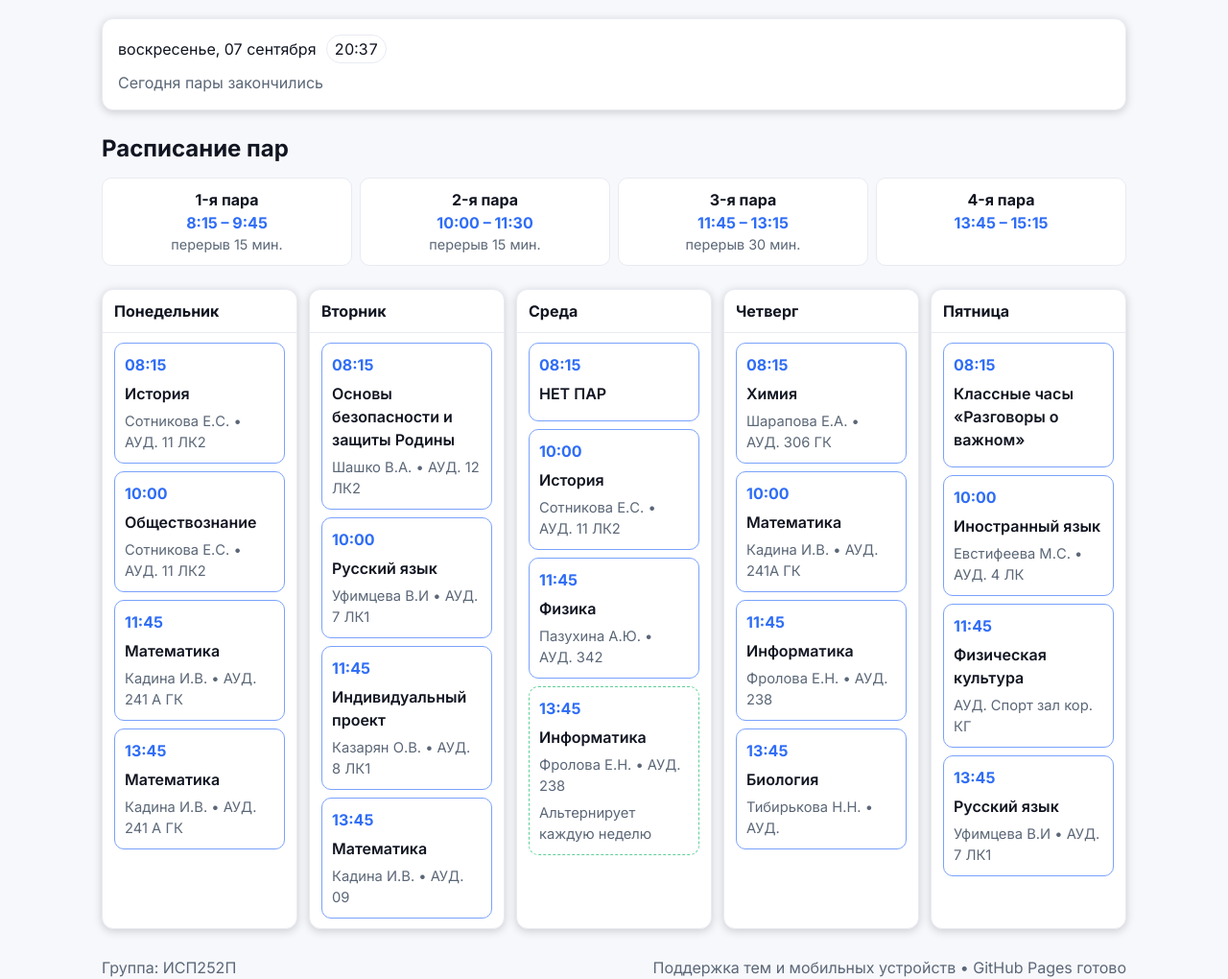
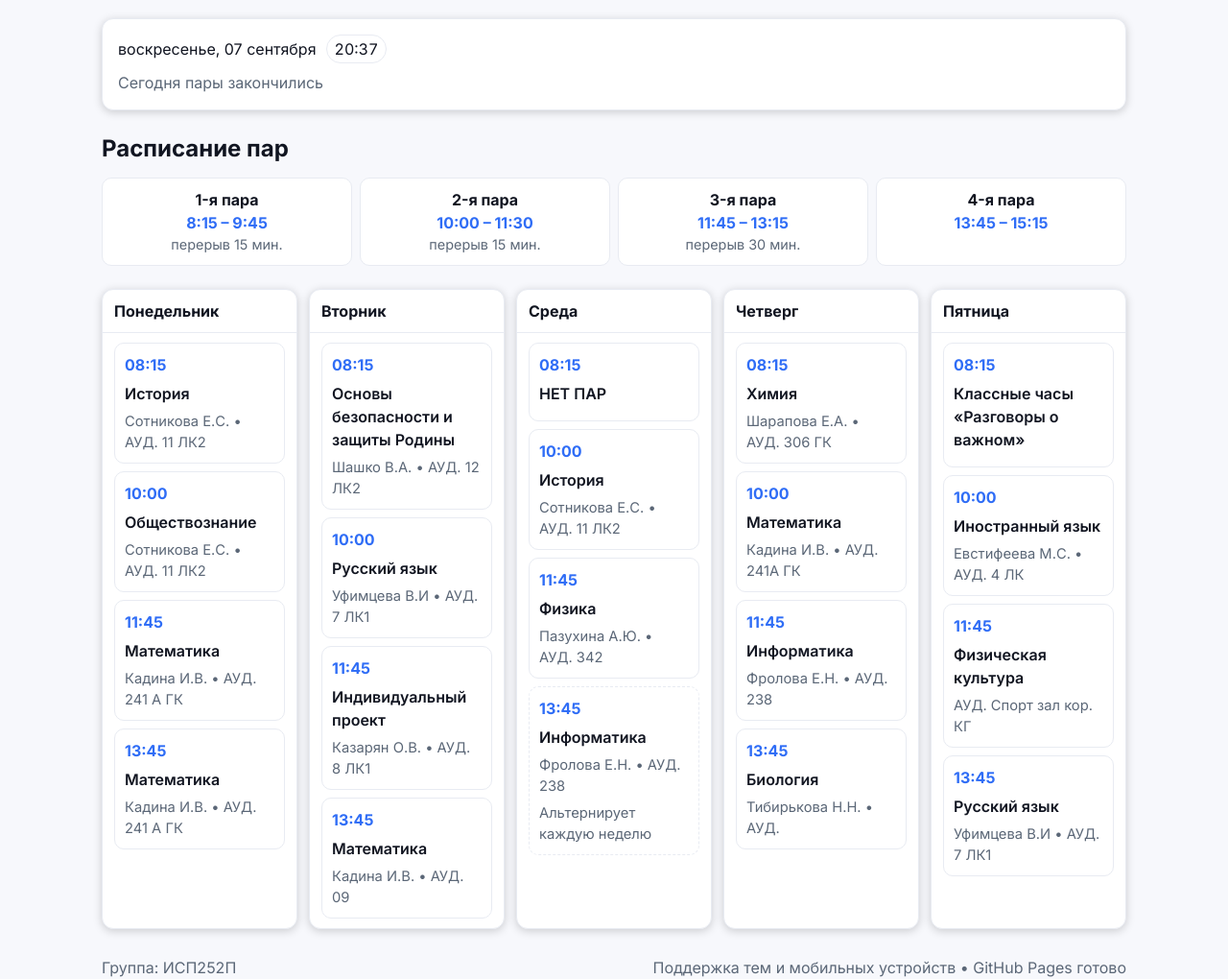
Before and after one commit to legendarka8213/site, a plain HTML site: page index.html in a window 1280 px wide. Shown: the part 79-1099 px from the top of the page at 96% size. Drawn offline with Linux system fonts and the light colour scheme.

Commit message:
Серые рамки карточек предметов

```diff
--- a/styles.css
+++ b/styles.css
@@ -175,7 +175,7 @@ select {
 .day__list { padding: 10px 12px; display: grid; gap: 8px; }
 
 .lesson {
-  border: 1px solid var(--primary-soft);
+  border: 1px solid var(--border);
   border-radius: 10px;
   padding: 10px;
   display: grid;
@@ -188,10 +188,10 @@ select {
 .lesson--alt {
   border-width: 1px;
   border-style: dashed;
-  border-color: var(--accent-soft);
+  border-color: var(--border);
 }
 
-.lesson:hover { border-color: var(--primary); }
+/* Оставляем серый цвет без изменения при наведении */
 
 .empty { color: var(--muted); font-style: italic; }
 
```
